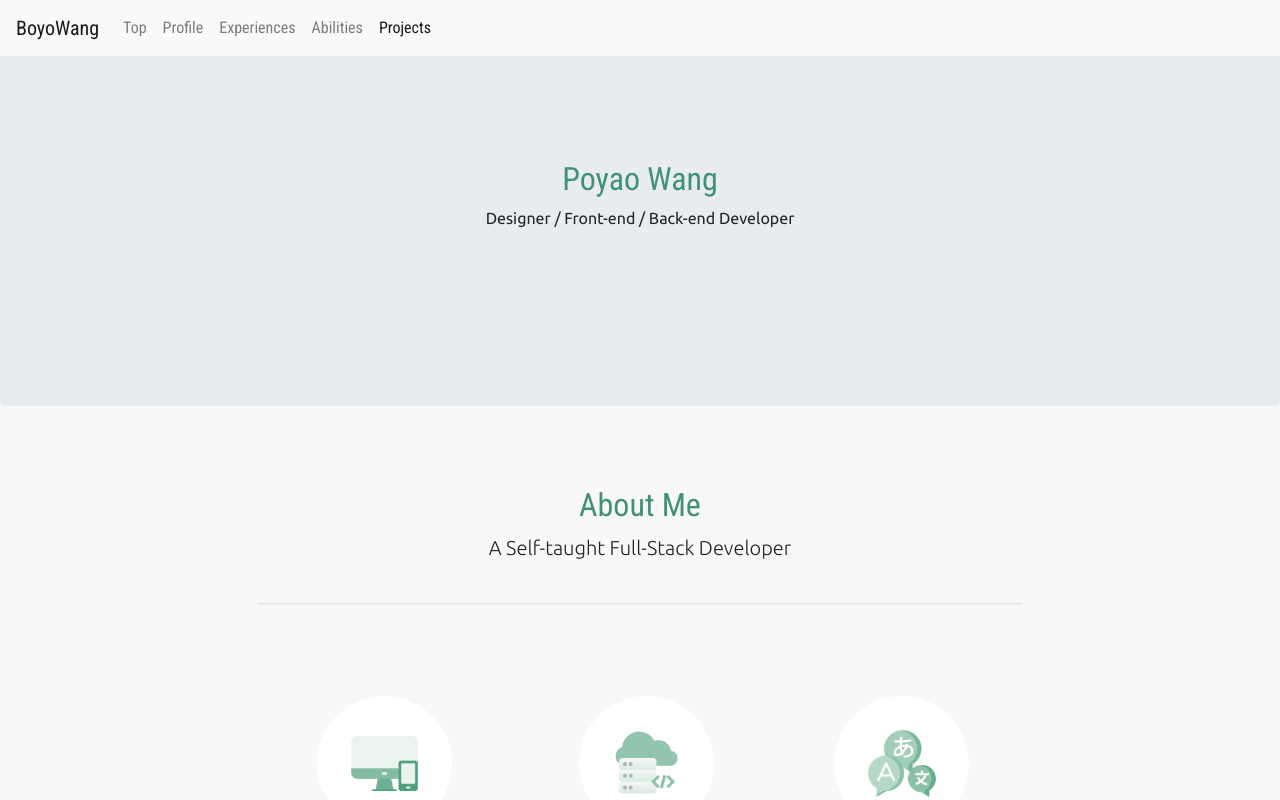
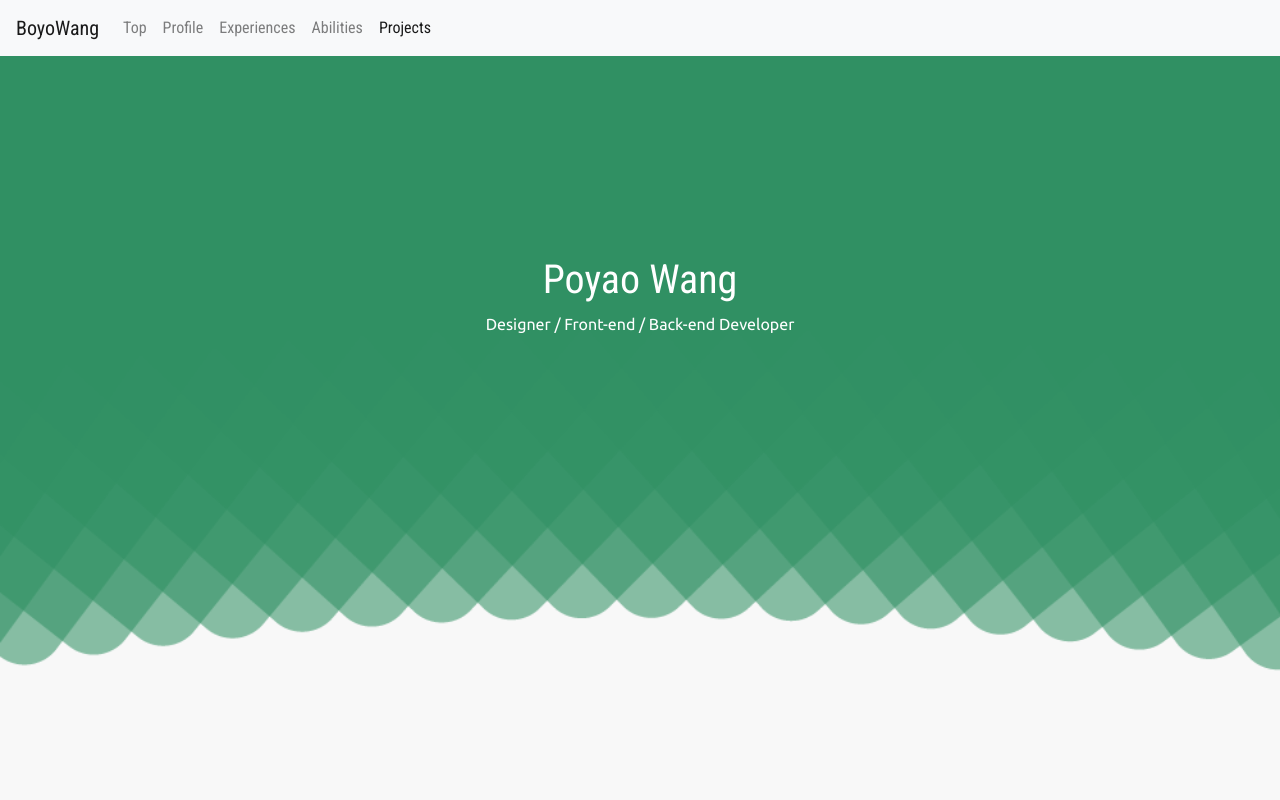
Before and after one commit to poyao-wang/my-web-app, a React (Create React App) app: page / in a window 1280 px wide. Shown: the top 800 px of the page. Built offline with nearby package versions, Linux system fonts and the light colour scheme.

Commit message:
Home modified

```diff
--- a/src/components/Home.css
+++ b/src/components/Home.css
@@ -1,17 +1,26 @@
-.jumbotron {
-  /* background-image: url(/assets/me1.jpeg); */
+#jumbo {
+  width: 100%;
+  aspect-ratio: 1.1;
   text-align: center;
-  background-size: cover;
-  padding-top: 10em;
-  padding-bottom: 10em;
-  margin-bottom: 0;
+  background: url("/assets/hero-bg.png");
+  background-size: 2000px;
+  background-repeat: no-repeat;
+  background-position: center 95%;
+}
+
+#jumbo h1 {
+  color: white;
+  margin-top: 30%;
+}
+
+#jumbo p {
+  color: white;
 }
 
 .btn-primary {
   background-image: none;
   border: none;
   border-radius: 0;
-  background-color: #2892d7;
 }
 
 .main-divs {
@@ -45,3 +54,36 @@ h3,
 #main-container {
   background-color: #f8f8f8;
 }
+
+@media (min-width: 576px) {
+}
+@media (min-width: 768px) {
+  #jumbo {
+    aspect-ratio: 1.3;
+  }
+  #jumbo h1 {
+    color: white;
+    margin-top: 25%;
+  }
+}
+@media (min-width: 992px) {
+  #jumbo {
+    aspect-ratio: 1.7;
+    background-size: 200%;
+  }
+  #jumbo h1 {
+    color: white;
+    margin-top: 20%;
+  }
+}
+@media (min-width: 1200px) {
+}
+@media (min-width: 1400px) {
+  #jumbo {
+    aspect-ratio: 2.2;
+  }
+  #jumbo h1 {
+    color: white;
+    margin-top: 15%;
+  }
+}
--- a/src/components/Home.jsx
+++ b/src/components/Home.jsx
@@ -14,14 +14,14 @@ class Home extends Component {
   state = {};
   render() {
     return (
-      <Container fluid id="main-container">
-        <Jumbotron id="jumbo">
-          <h2>Poyao Wang</h2>
+      <div id="main-container">
+        <div id="jumbo" className="d-flex  align-items-center flex-column">
+          <h1>Poyao Wang</h1>
           <p>Designer / Front-end / Back-end Developer</p>
           {/* <Link to="About">
             <Button className="primary">About</Button>
           </Link> */}
-        </Jumbotron>
+        </div>
         <About />
         {/* <Profile /> */}
         {/* <Exp /> */}
@@ -29,7 +29,7 @@ class Home extends Component {
         <Skills />
         <Projects />
         <Contact />
-      </Container>
+      </div>
     );
   }
 }
```
Also changed, not shown: public/assets/hero-bg.png (added).
